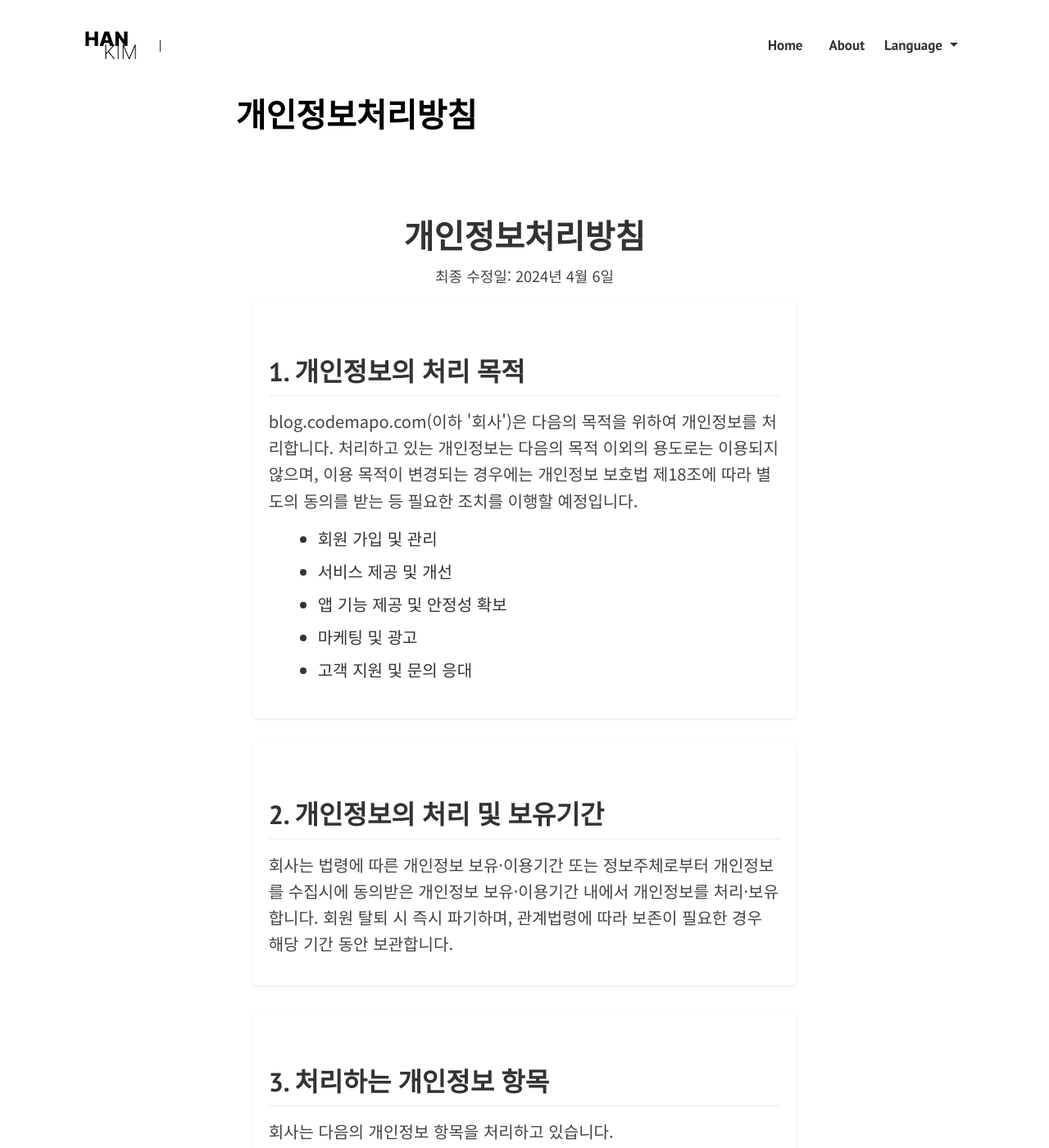
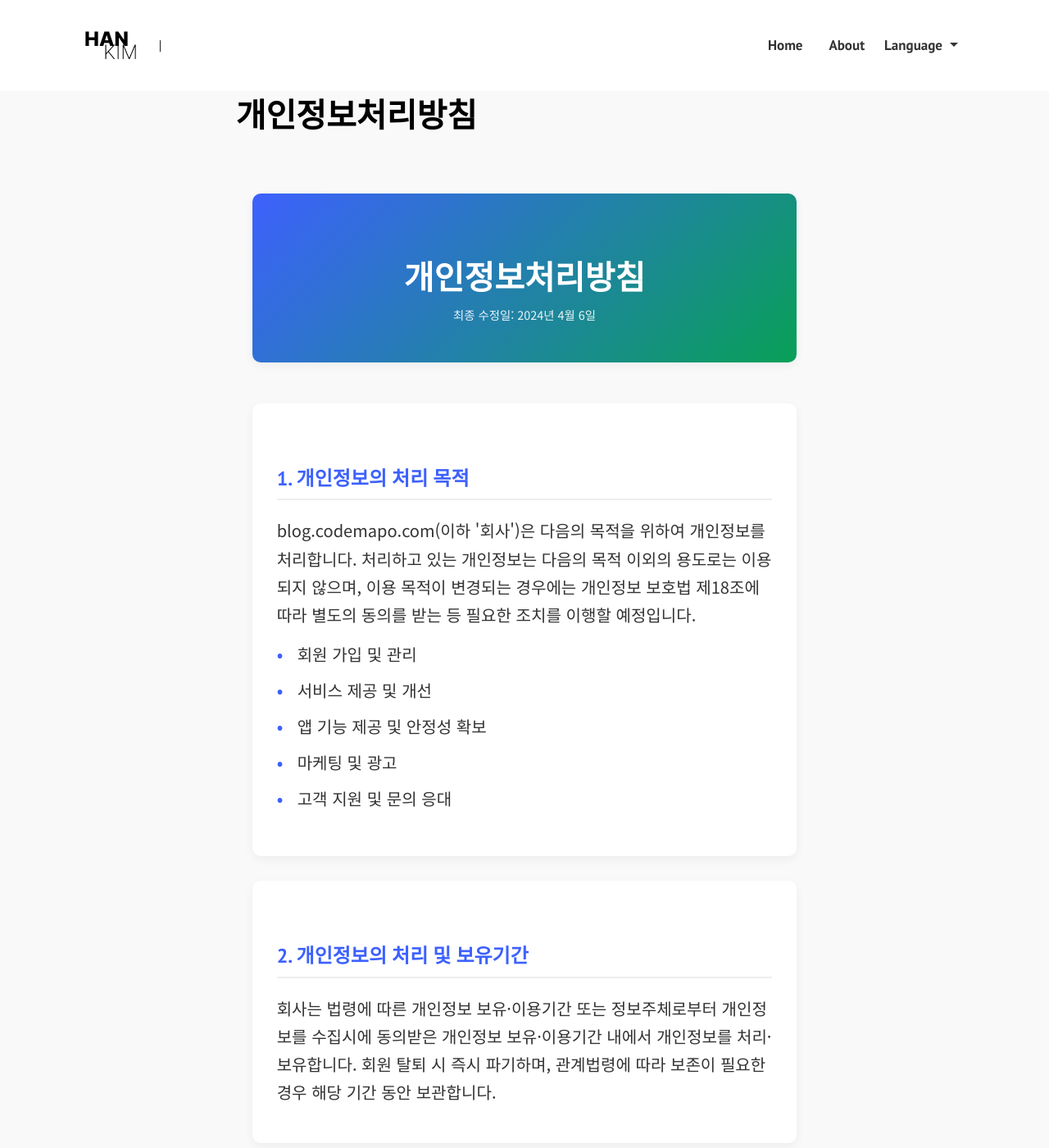
Before and after one commit to HANKIMKOR/HANKIMKOR.github.io, a Jekyll site: the page built from pages/privacy/1.html, in a window 1280 px wide and 1400 px high. Shown: the whole window at 82% size. Built offline with Jekyll 4.4.1, drawn with Linux system fonts in a browser that asks for light colours; some of the changed text lies outside the part shown.

Commit message:
privacy policy css style

```diff
--- a/pages/privacy/1.html
+++ b/pages/privacy/1.html
@@ -5,17 +5,19 @@ permalink: /privacy/1.html
 ---
 
 <div class="privacy-policy">
+  <div class="header">
     <h1>개인정보처리방침</h1>
+    <p class="update-date">최종 수정일: 2024년 4월 6일</p>
+  </div>
 
-  <p class="update-date">최종 수정일: 2024년 4월 6일</p>
-
+  <div class="content">
     <section>
       <h2>1. 개인정보의 처리 목적</h2>
       <p>
         blog.codemapo.com(이하 '회사')은 다음의 목적을 위하여 개인정보를
-      처리합니다. 처리하고 있는 개인정보는 다음의 목적 이외의 용도로는 이용되지
-      않으며, 이용 목적이 변경되는 경우에는 개인정보 보호법 제18조에 따라 별도의
-      동의를 받는 등 필요한 조치를 이행할 예정입니다.
+        처리합니다. 처리하고 있는 개인정보는 다음의 목적 이외의 용도로는
+        이용되지 않으며, 이용 목적이 변경되는 경우에는 개인정보 보호법 제18조에
+        따라 별도의 동의를 받는 등 필요한 조치를 이행할 예정입니다.
       </p>
       <ul>
         <li>회원 가입 및 관리</li>
@@ -31,8 +33,8 @@ permalink: /privacy/1.html
       <p>
         회사는 법령에 따른 개인정보 보유·이용기간 또는 정보주체로부터 개인정보를
         수집시에 동의받은 개인정보 보유·이용기간 내에서 개인정보를
-      처리·보유합니다. 회원 탈퇴 시 즉시 파기하며, 관계법령에 따라 보존이 필요한
-      경우 해당 기간 동안 보관합니다.
+        처리·보유합니다. 회원 탈퇴 시 즉시 파기하며, 관계법령에 따라 보존이
+        필요한 경우 해당 기간 동안 보관합니다.
       </p>
     </section>
 
@@ -94,8 +96,8 @@ permalink: /privacy/1.html
       <ul>
         <li>관리적 조치: 내부관리계획 수립·시행, 정기적 직원 교육</li>
         <li>
-        기술적 조치: 개인정보처리시스템 등의 접근권한 관리, 접근통제시스템 설치,
-        고유식별정보 등의 암호화
+          기술적 조치: 개인정보처리시스템 등의 접근권한 관리, 접근통제시스템
+          설치, 고유식별정보 등의 암호화
         </li>
         <li>물리적 조치: 전산실, 자료보관실 등의 접근통제</li>
       </ul>
@@ -108,12 +110,20 @@ permalink: /privacy/1.html
         관련한 정보주체의 불만처리 및 피해구제를 처리하기 위하여 아래와 같이
         개인정보 보호책임자를 지정하고 있습니다.
       </p>
-    <ul>
-      <li>개인정보 보호책임자</li>
-      <li>- 성명: 김한</li>
-      <li>- 직책: 관리자</li>
-      <li>- 연락처: devmapohankim@gmail.com</li>
-    </ul>
+      <div class="contact-info">
+        <div class="info-item">
+          <span class="label">개인정보 보호책임자</span>
+          <span class="value">김한</span>
+        </div>
+        <div class="info-item">
+          <span class="label">직책</span>
+          <span class="value">관리자</span>
+        </div>
+        <div class="info-item">
+          <span class="label">연락처</span>
+          <span class="value">devmapohankim@gmail.com</span>
+        </div>
+      </div>
     </section>
 
     <section>
@@ -128,15 +138,39 @@ permalink: /privacy/1.html
     <section>
       <h2>9. 앱 권한 사용에 대한 안내</h2>
       <p>회사는 앱 사용 시 다음과 같은 권한을 요청할 수 있습니다.</p>
-    <ul>
-      <li>카메라: 프로필 이미지 업로드 및 이미지 첨부 기능</li>
-      <li>저장소: 이미지 저장 및 첨부 기능</li>
-      <li>위치 정보: 위치 기반 서비스 제공(선택적)</li>
-      <li>인터넷: 앱 기능 사용 및 업데이트</li>
-    </ul>
-    <p>
-      위 권한들은 앱 사용에 필수적이지 않으며, 사용자가 거부할 수 있습니다. 권한
-      거부 시 관련 기능 사용이 제한될 수 있습니다.
+      <div class="permissions">
+        <div class="permission-item">
+          <div class="permission-icon">📷</div>
+          <div class="permission-details">
+            <h3>카메라</h3>
+            <p>프로필 이미지 업로드 및 이미지 첨부 기능</p>
+          </div>
+        </div>
+        <div class="permission-item">
+          <div class="permission-icon">💾</div>
+          <div class="permission-details">
+            <h3>저장소</h3>
+            <p>이미지 저장 및 첨부 기능</p>
+          </div>
+        </div>
+        <div class="permission-item">
+          <div class="permission-icon">📍</div>
+          <div class="permission-details">
+            <h3>위치 정보</h3>
+            <p>위치 기반 서비스 제공(선택적)</p>
+          </div>
+        </div>
+        <div class="permission-item">
+          <div class="permission-icon">🌐</div>
+          <div class="permission-details">
+            <h3>인터넷</h3>
+            <p>앱 기능 사용 및 업데이트</p>
+          </div>
+        </div>
+      </div>
+      <p class="note">
+        위 권한들은 앱 사용에 필수적이지 않으며, 사용자가 거부할 수 있습니다.
+        권한 거부 시 관련 기능 사용이 제한될 수 있습니다.
       </p>
     </section>
 
@@ -149,72 +183,217 @@ permalink: /privacy/1.html
       <ul>
         <li>정보주체가 사전에 동의한 경우</li>
         <li>
-        법령의 규정에 의거하거나, 수사 목적으로 법령에 정해진 절차와 방법에 따라
-        수사기관의 요구가 있는 경우
+          법령의 규정에 의거하거나, 수사 목적으로 법령에 정해진 절차와 방법에
+          따라 수사기관의 요구가 있는 경우
         </li>
       </ul>
     </section>
   </div>
+</div>
 
 <style>
+  @import url("https://fonts.googleapis.com/css2?family=Noto+Sans+KR:wght@300;400;500;700&display=swap");
+
+  :root {
+    --primary-color: #3d61fd;
+    --secondary-color: #08a057;
+    --text-color: #333;
+    --light-text: #666;
+    --border-color: #eee;
+    --bg-color: #f9f9f9;
+    --card-bg: #fff;
+    --shadow: 0 4px 12px rgba(0, 0, 0, 0.05);
+  }
+
+  body {
+    background-color: var(--bg-color);
+    color: var(--text-color);
+  }
+
   .privacy-policy {
-    max-width: 800px;
+    max-width: 900px;
     margin: 0 auto;
-    padding: 20px;
+    padding: 40px 20px;
     font-family: "Noto Sans KR", sans-serif;
   }
 
-  .privacy-policy h1 {
+  .header {
     text-align: center;
+    margin-bottom: 50px;
+    padding: 30px 0;
+    background: linear-gradient(
+      135deg,
+      var(--primary-color),
+      var(--secondary-color)
+    );
+    color: white;
+    border-radius: 10px;
+    box-shadow: var(--shadow);
+  }
+
+  .header h1 {
+    font-size: 2.5rem;
+    font-weight: 700;
     margin-bottom: 10px;
-    color: #333;
+    color: white;
   }
 
   .update-date {
-    text-align: center;
-    color: #666;
-    margin-bottom: 30px;
-    font-size: 0.9em;
+    font-size: 0.9rem;
+    opacity: 0.9;
   }
 
-  .privacy-policy section {
-    margin-bottom: 30px;
-    background-color: #fff;
-    padding: 20px;
-    border-radius: 5px;
-    box-shadow: 0 1px 3px rgba(0, 0, 0, 0.1);
+  .content {
+    display: grid;
+    grid-template-columns: repeat(auto-fill, minmax(400px, 1fr));
+    gap: 30px;
   }
 
-  .privacy-policy h2 {
-    margin-bottom: 15px;
-    color: #333;
-    border-bottom: 1px solid #eee;
+  .content section {
+    background-color: var(--card-bg);
+    padding: 30px;
+    border-radius: 10px;
+    box-shadow: var(--shadow);
+    transition: transform 0.3s ease, box-shadow 0.3s ease;
+  }
+
+  .content section:hover {
+    transform: translateY(-5px);
+    box-shadow: 0 8px 20px rgba(0, 0, 0, 0.1);
+  }
+
+  .content section:nth-child(1),
+  .content section:nth-child(2) {
+    grid-column: 1 / -1;
+  }
+
+  .content h2 {
+    font-size: 1.5rem;
+    font-weight: 600;
+    margin-bottom: 20px;
+    color: var(--primary-color);
+    border-bottom: 2px solid var(--border-color);
     padding-bottom: 10px;
   }
 
-  .privacy-policy ul {
-    list-style-type: disc;
-    margin-left: 20px;
+  .content p {
+    line-height: 1.7;
+    margin-bottom: 15px;
+    color: var(--text-color);
   }
 
-  .privacy-policy li {
-    margin-bottom: 10px;
-    line-height: 1.5;
+  .content ul {
+    list-style-type: none;
+    padding-left: 0;
   }
 
-  .privacy-policy p {
+  .content li {
+    margin-bottom: 12px;
     line-height: 1.6;
-    margin-bottom: 15px;
-    color: #444;
+    position: relative;
+    padding-left: 25px;
+  }
+
+  .content li:before {
+    content: "•";
+    color: var(--primary-color);
+    font-weight: bold;
+    position: absolute;
+    left: 0;
+  }
+
+  .contact-info {
+    background-color: rgba(61, 97, 253, 0.05);
+    padding: 20px;
+    border-radius: 8px;
+    margin-top: 20px;
+  }
+
+  .info-item {
+    display: flex;
+    margin-bottom: 10px;
+  }
+
+  .info-item .label {
+    font-weight: 600;
+    width: 120px;
+    color: var(--primary-color);
+  }
+
+  .info-item .value {
+    flex: 1;
+  }
+
+  .permissions {
+    display: grid;
+    grid-template-columns: repeat(auto-fill, minmax(200px, 1fr));
+    gap: 20px;
+    margin: 20px 0;
+  }
+
+  .permission-item {
+    display: flex;
+    align-items: center;
+    background-color: rgba(61, 97, 253, 0.05);
+    padding: 15px;
+    border-radius: 8px;
+    transition: transform 0.2s ease;
+  }
+
+  .permission-item:hover {
+    transform: translateY(-3px);
+  }
+
+  .permission-icon {
+    font-size: 1.8rem;
+    margin-right: 15px;
+  }
+
+  .permission-details h3 {
+    font-size: 1rem;
+    margin: 0 0 5px 0;
+    color: var(--primary-color);
+  }
+
+  .permission-details p {
+    font-size: 0.85rem;
+    margin: 0;
+    color: var(--light-text);
+  }
+
+  .note {
+    font-style: italic;
+    color: var(--light-text);
+    font-size: 0.9rem;
+    background-color: rgba(8, 160, 87, 0.05);
+    padding: 15px;
+    border-radius: 8px;
+    margin-top: 20px;
   }
 
   @media (max-width: 768px) {
     .privacy-policy {
-      padding: 15px;
+      padding: 20px 15px;
     }
 
-    .privacy-policy section {
-      padding: 15px;
+    .header {
+      padding: 20px 0;
+    }
+
+    .header h1 {
+      font-size: 2rem;
+    }
+
+    .content {
+      grid-template-columns: 1fr;
+    }
+
+    .content section {
+      padding: 20px;
+    }
+
+    .permissions {
+      grid-template-columns: 1fr;
     }
   }
 </style>
```
Lines whose indentation alone changed are shown as unchanged.
